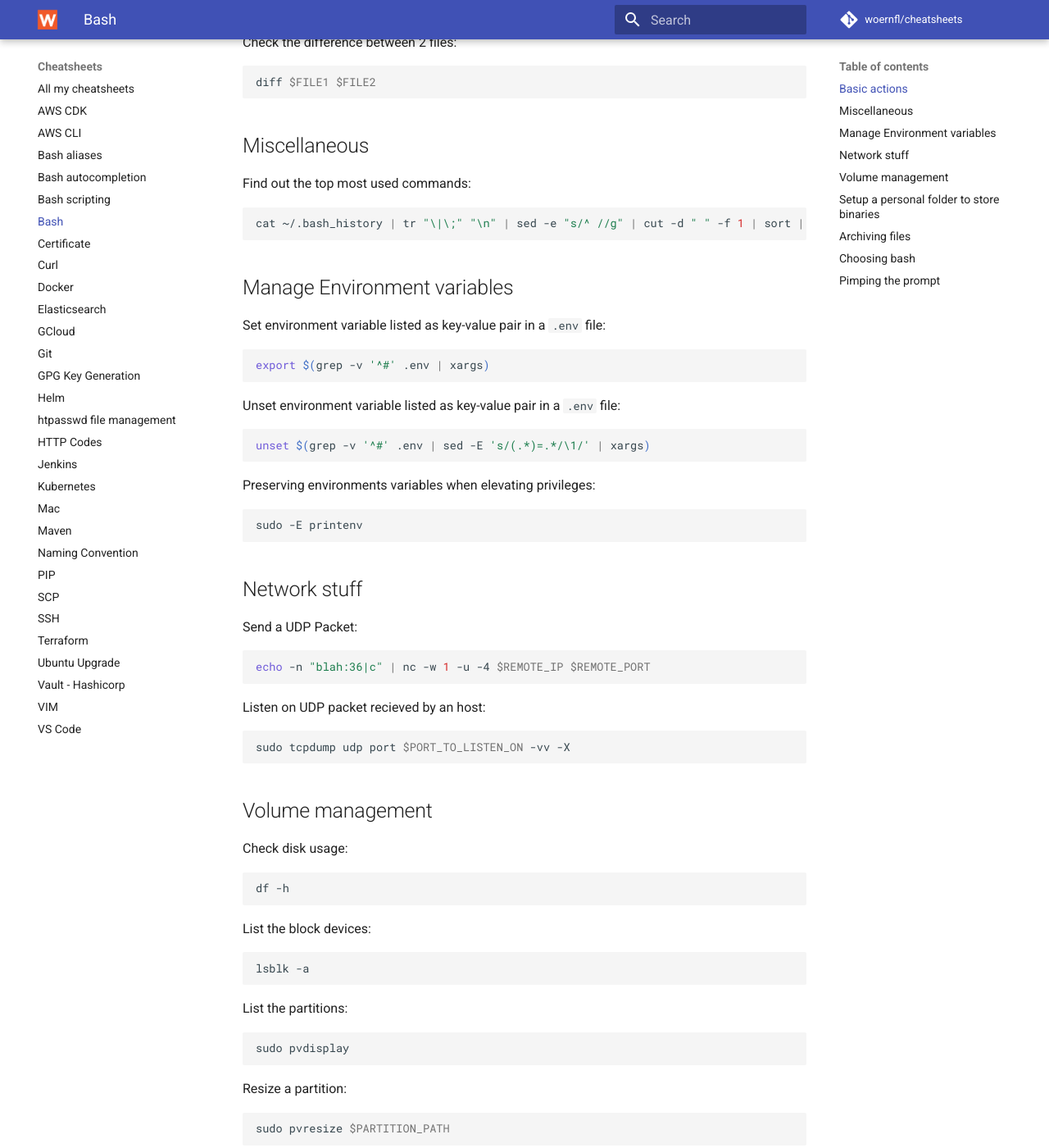
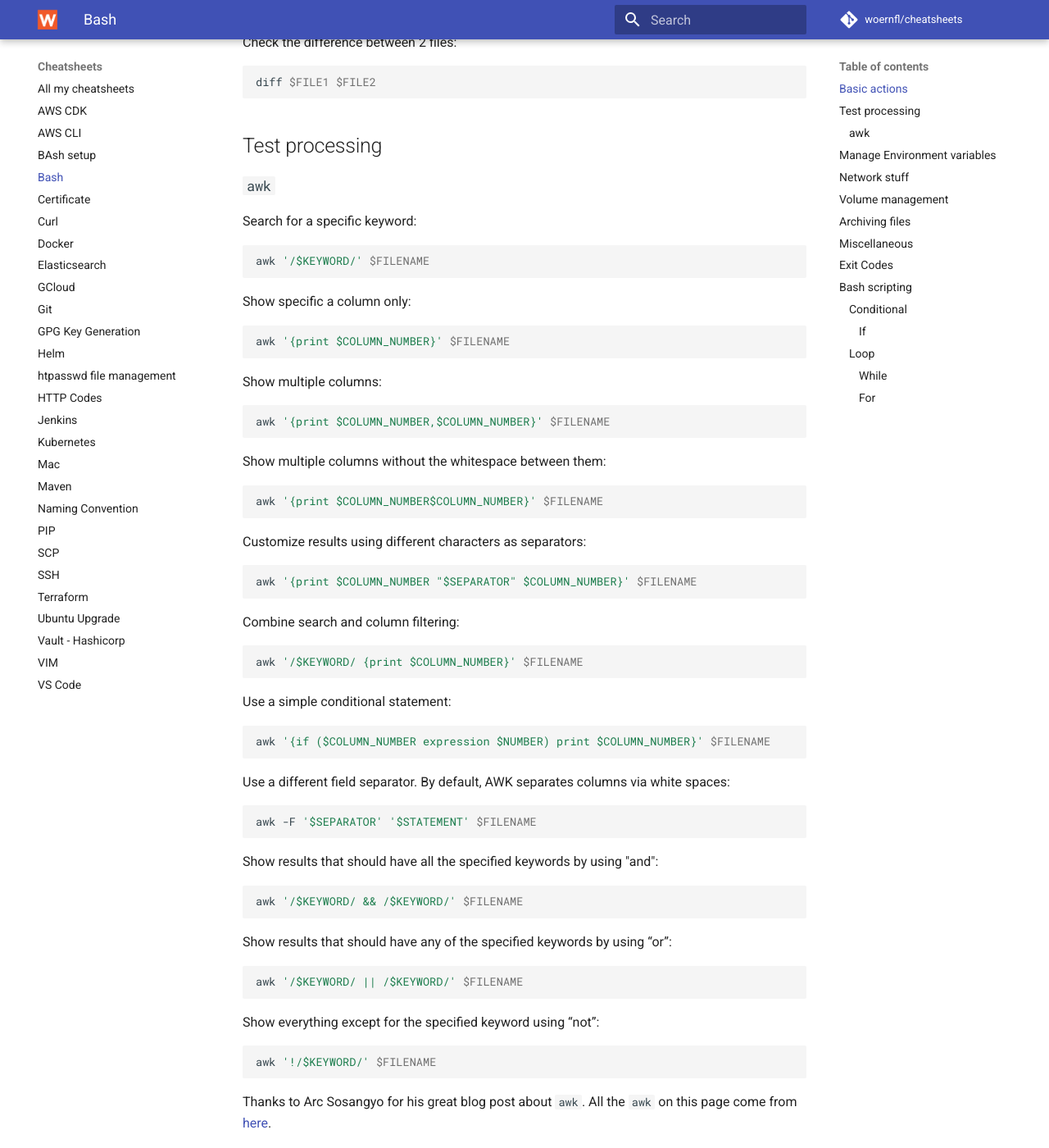
Before and after one commit to woernfl/cheatsheets, an MkDocs documentation site: the page built from docs/bash.md, in a window 1280 px wide and 1400 px high, scrolled down 699 px. Shown: the whole window at 82% size. Built offline with MkDocs 1.6.1 and Material for MkDocs 9.7.7, drawn with Linux system fonts in a browser that asks for light colours; comment, search, counter and statistics services are not loaded; some of the changed text lies outside the part shown.

Commit message:
docs/: Rework bash cheatsheets
Signed-off-by: Florian Woerner <florian.woerner@novartis.com>

````diff
--- a/docs/bash.md
+++ b/docs/bash.md
@@ -39,13 +39,77 @@
 diff $FILE1 $FILE2
 ```
 
-## Miscellaneous
+## Test processing
 
-Find out the top most used commands:
+### `awk`
+
+Search for a specific keyword:
 
 ```bash
-cat ~/.bash_history | tr "\|\;" "\n" | sed -e "s/^ //g" | cut -d " " -f 1 | sort | uniq -c | sort -n | tail -n 10
+awk '/$KEYWORD/' $FILENAME
 ```
+
+Show specific a column only:
+
+```bash
+awk '{print $COLUMN_NUMBER}' $FILENAME
+```
+
+Show multiple columns:
+
+```bash
+awk '{print $COLUMN_NUMBER,$COLUMN_NUMBER}' $FILENAME
+```
+
+Show multiple columns without the whitespace between them:
+
+```bash
+awk '{print $COLUMN_NUMBER$COLUMN_NUMBER}' $FILENAME
+```
+
+Customize results using different characters as separators:
+
+```bash
+awk '{print $COLUMN_NUMBER "$SEPARATOR" $COLUMN_NUMBER}' $FILENAME
+```
+
+Combine search and column filtering:
+
+```bash
+awk '/$KEYWORD/ {print $COLUMN_NUMBER}' $FILENAME
+```
+
+Use a simple conditional statement:
+
+```bash
+awk '{if ($COLUMN_NUMBER expression $NUMBER) print $COLUMN_NUMBER}' $FILENAME
+```
+
+Use a different field separator. By default, AWK separates columns via white spaces:
+
+```bash
+awk -F '$SEPARATOR' '$STATEMENT' $FILENAME
+```
+
+Show results that should have all the specified keywords by using "and":
+
+```bash
+awk '/$KEYWORD/ && /$KEYWORD/' $FILENAME
+```
+
+Show results that should have any of the specified keywords by using “or”:
+
+```bash
+awk '/$KEYWORD/ || /$KEYWORD/' $FILENAME
+```
+
+Show everything except for the specified keyword using “not”:
+
+```bash
+awk '!/$KEYWORD/' $FILENAME
+```
+
+Thanks to Arc Sosangyo for his great blog post about `awk`. All the `awk` on this page come from [here](https://betterprogramming.pub/10-practical-use-of-awk-command-in-linux-unix-26fbd92f1112).
 
 ## Manage Environment variables
 
@@ -119,24 +183,6 @@
 sudo lvextend -l +100%FREE $LV_PATH
 ```
 
-## Setup a personal folder to store binaries
-
-Create a `bin` folder in your home folder:
-
-```bash
-mkdir -p $HOME/bin
-```
-
-Add the `bin` folder to your PATH:
-
-```bash
-if [ -d $HOME/bin ]; then
-  export PATH="$HOME/bin:$PATH"
-fi
-```
-
-From now, all the binaries that you will put in your `bin` folders will be accessible from anywhere in your system.
-
 ## Archiving files
 
 Create a tar:
@@ -151,54 +197,107 @@
 tar -xvzf $ARCHIVE_NAME.tar
 ```
 
-## Choosing bash
+## Miscellaneous
 
-Check wich shells are installed:
+Find out the top most used commands:
 
 ```bash
-cat /etc/shells
+cat ~/.bash_history | tr "\|\;" "\n" | sed -e "s/^ //g" | cut -d " " -f 1 | sort | uniq -c | sort -n | tail -n 10
 ```
 
-Swith to bash:
+## Exit Codes
+
+Check the exist code of the last command runned:
 
 ```bash
-chsh -s /bin/bash
+echo $?
 ```
 
-## Pimping the prompt
+`0` All good
 
-Add the following to your `~/.bashrc` file:
+`1` Catchall for general errors
+
+`2` Misuse of shell builtins
+
+`126` Command invoked cannot execute
+
+`127` "command not found"
+
+`128` Invalid argument to exit
+
+`128+n` Fatal error signal “n”
+
+`130` Script terminated by Control-C
+
+`255\*` Exit status out of range
+
+## Bash scripting
+
+First line of the bash script:
 
 ```bash
-# Turn on parallel history
-shopt -s histappend
-history -a
+#!/usr/bin/env bash
+```
 
-# Bash prompt
-git_branch() {
-  git branch 2> /dev/null | sed -e '/^[^*]/d' -e 's/* \(.*\)/(\1)/'
-}
+### Conditional
 
-FMT_BOLD="\e[1m"
-FMT_RESET="\e[0m"
-FMT_UNBOLD="\e[21m"
-FG_BLACK="\e[30m"
-FG_BLUE="\e[34m"
-FG_CYAN="\e[36m"
-FG_GREEN="\e[32m"
-FG_MAGENTA="\e[35m"
-FG_RED="\e[31m"
-FG_WHITE="\e[97m"
-BG_BLUE="\e[44m"
-BG_GREEN="\e[42m"
-BG_MAGENTA="\e[45m"
+#### If
 
-export GIT_PS1_SHOWDIRTYSTATE=1
-export GIT_PS1_SHOWCOLORHINTS=1
+Check if a user exist:
 
-export PS1=\
-"\n\[${BG_GREEN}\] \[${FG_RED}\] \[${FG_BLACK}\]\u \[${FG_GREEN}${BG_BLUE}\] "\
-"\[${FG_WHITE}\]\w \[${FMT_RESET}${FG_GREEN}\]"\
-'$(git_branch "\[${BG_MAGENTA}\] \[${FG_WHITE}\] %s \[${FMT_RESET}${FG_MAGENTA}\]")'\
-"\n \[${FG_GREEN}\]╰ \[${FG_CYAN}\]\$ \[${FMT_RESET}\]"
+```bash
+if ! id -u $USER_NAME > /dev/null 2>&1; then
+  echo 'Add $USER_NAME user'
+  adduser --ingroup $GROUP_NAME --home /home/$USER_NAME --gecos "" --shell /bin/bash --disabled-password $USER_NAME
+fi
 ```
+
+Check if a group exist:
+
+```bash
+if ! id -g $GROUP_NAME > /dev/null 2>&1; then
+  echo 'Add $GROUP_NAME group'
+  addgroup $GROUP_NAME
+fi
+```
+
+Check if a folder exist:
+
+```bash
+if [ ! -d "$FOLDER_PATH"; then
+  echo 'Create $FOLDER_PATH folder'
+  mkdir -p $FOLDER_PATH
+fi
+```
+
+### Loop
+
+#### While
+
+Basic `while` loop:
+
+```bash
+COUNTER=0
+while (( $COUNTER < 10 )); do
+  echo The counter is $COUNTER
+  let COUNTER=COUNTER+1
+done
+```
+
+#### For
+
+Basic `for` loop:
+
+```bash
+for i in {1..5}; do
+  echo "Welcome $i times"
+done
+```
+
+Infinity `for` loop:
+
+```bash
+for (( ; ; )); do
+  echo "Infinite loop [hit CTRL+C to stop]"
+done
+```
````
Also changed, not shown: docs/bash-aliases.md (deleted, +0 -27 lines), docs/bash-autocompletion.md (deleted, +0 -13 lines), docs/bash-scripting.md (deleted, +0 -98 lines), docs/bash-setup.md (added, +111 -0 lines).
